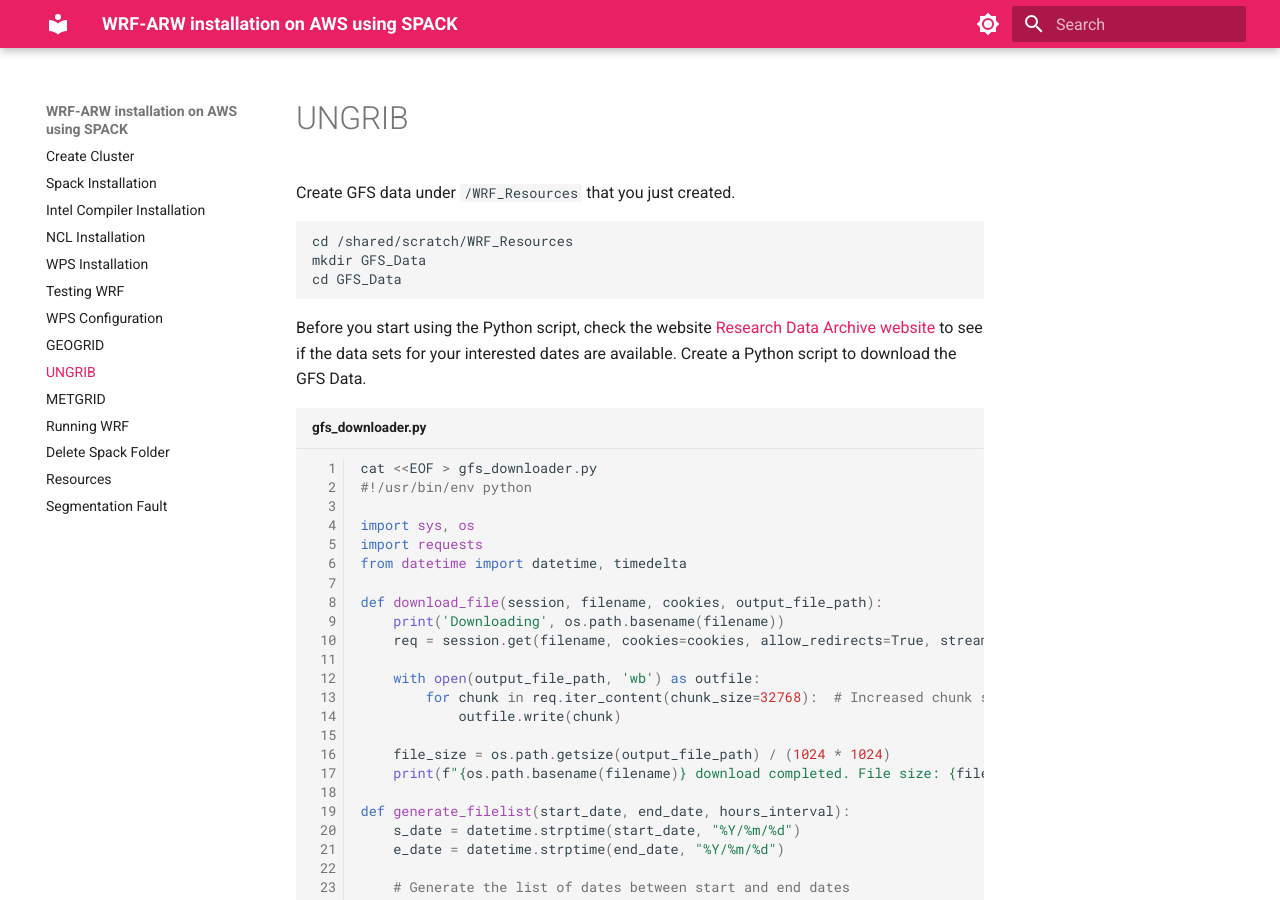
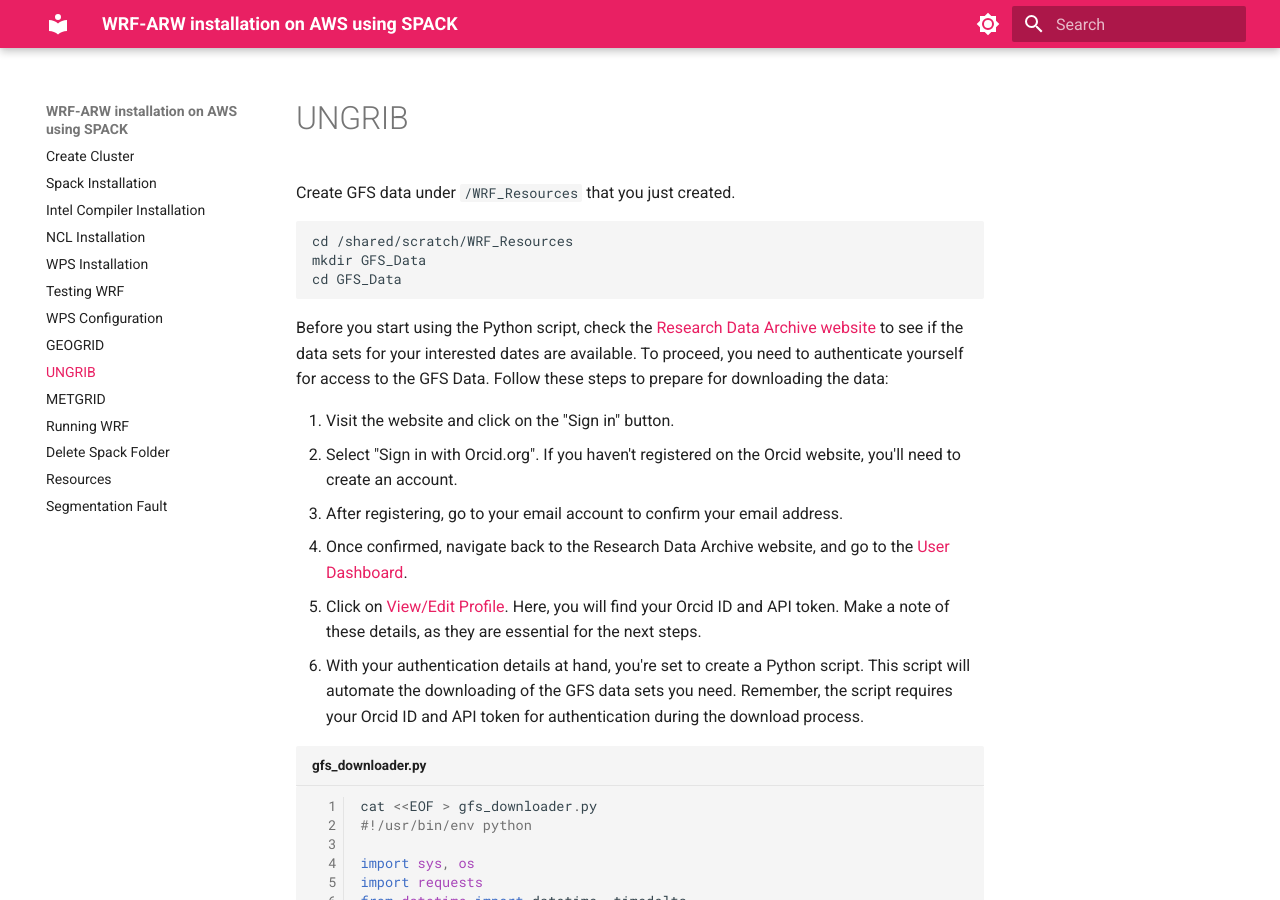
Before and after one commit to AtmosferaUSM/server_tutorial_WRF, an MkDocs documentation site: the page built from docs/ungrib.md, in a window 1280 px wide and 900 px high. Built offline with MkDocs 1.6.1 and Material for MkDocs 9.7.7, drawn with Linux system fonts in a browser that asks for light colours.

Commit message:
python code for downloading data updated

````diff
--- a/docs/ungrib.md
+++ b/docs/ungrib.md
@@ -6,7 +6,15 @@ Create GFS data under `/WRF_Resources` that you just created.
     mkdir GFS_Data
     cd GFS_Data
 
-Before you start using the Python script, check the website [Research Data Archive website](https://rda.ucar.edu/datasets/ds084.1/index.html){target=_blank} to see if the data sets for your interested dates are available. Create a Python script to download the GFS Data.
+
+Before you start using the Python script, check the [Research Data Archive website](https://rda.ucar.edu/datasets/ds084.1/index.html){target=_blank} to see if the data sets for your interested dates are available. To proceed, you need to authenticate yourself for access to the GFS Data. Follow these steps to prepare for downloading the data:
+
+1. Visit the website and click on the "Sign in" button.
+2. Select "Sign in with Orcid.org". If you haven't registered on the Orcid website, you'll need to create an account.
+3. After registering, go to your email account to confirm your email address.
+4. Once confirmed, navigate back to the Research Data Archive website, and go to the [User Dashboard](https://rda.ucar.edu/ajax/#!cgi-bin/dashboard){target=_blank}.
+5. Click on [View/Edit Profile](https://rda.ucar.edu/accounts/profile/){target=_blank}. Here, you will find your Orcid ID and API token. Make a note of these details, as they are essential for the next steps.
+6. With your authentication details at hand, you're set to create a Python script. This script will automate the downloading of the GFS data sets you need. Remember, the script requires your Orcid ID and API token for authentication during the download process.
 
 
 ``` py linenums="1" title="gfs_downloader.py"
````
